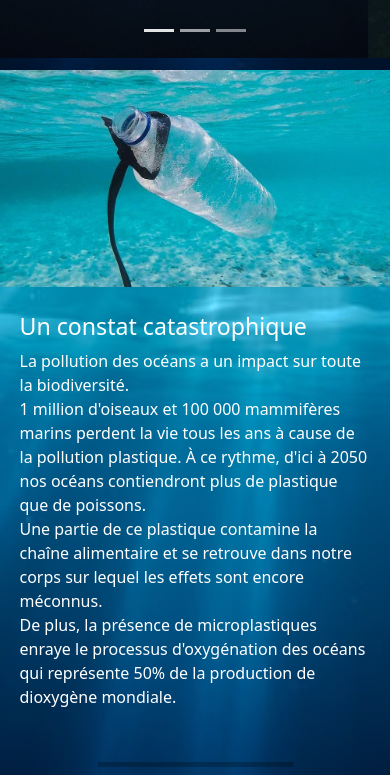
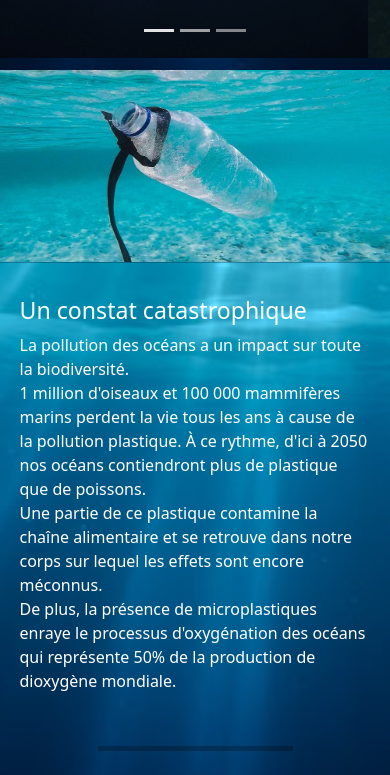
Before and after one commit to loic-deyssautier/oceanbees.eu, an Angular app in the folder SitePortfolio/: page / in a window 390 px wide. Shown: the part 582-1357 px from the top of the page. Built offline with nearby package versions, Linux system fonts and the light colour scheme; grey boxes are pictures that could not be loaded.

Commit message:
[FIX] mobile display

```diff
--- a/SitePortfolio/src/app/home/home.component.css
+++ b/SitePortfolio/src/app/home/home.component.css
@@ -180,7 +180,6 @@ hr {
         width: 90%;
         margin-left: 5%;
         margin-right: 5%;
-        margin-top: 1em;
     }
 
     .content_home_bis {
@@ -220,8 +219,8 @@ hr {
     }
 
     .col01 img {
-        width: 100%;
-        height: auto;
+        max-width: 100%;
+        padding-bottom: 1em;
     }
     .col1 img {
         max-width: 100%;
```
